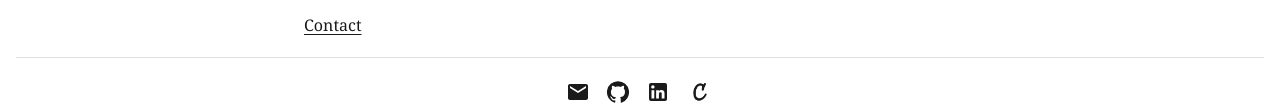
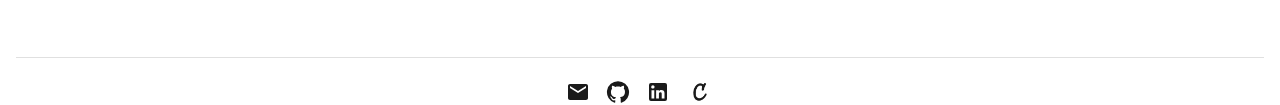
Before and after one commit to likarajo/likarajo.github.io, an Astro site: page /work in a window 1280 px wide. Shown: the part 674-779 px from the top of the page. Built offline with nearby package versions, Linux system fonts and the light colour scheme; Astro itself is replaced by a stand-in of ours.

Commit message:
Work page: remove Contact link

```diff
--- a/src/pages/work/index.astro
+++ b/src/pages/work/index.astro
@@ -53,9 +53,5 @@ const breadcrumbs = [
         </li>
       </ul>
     </section>
-
-    <p class="contact-note">
-      <a href="/contact/">Contact</a>
-    </p>
   </main>
 </Base>
```
